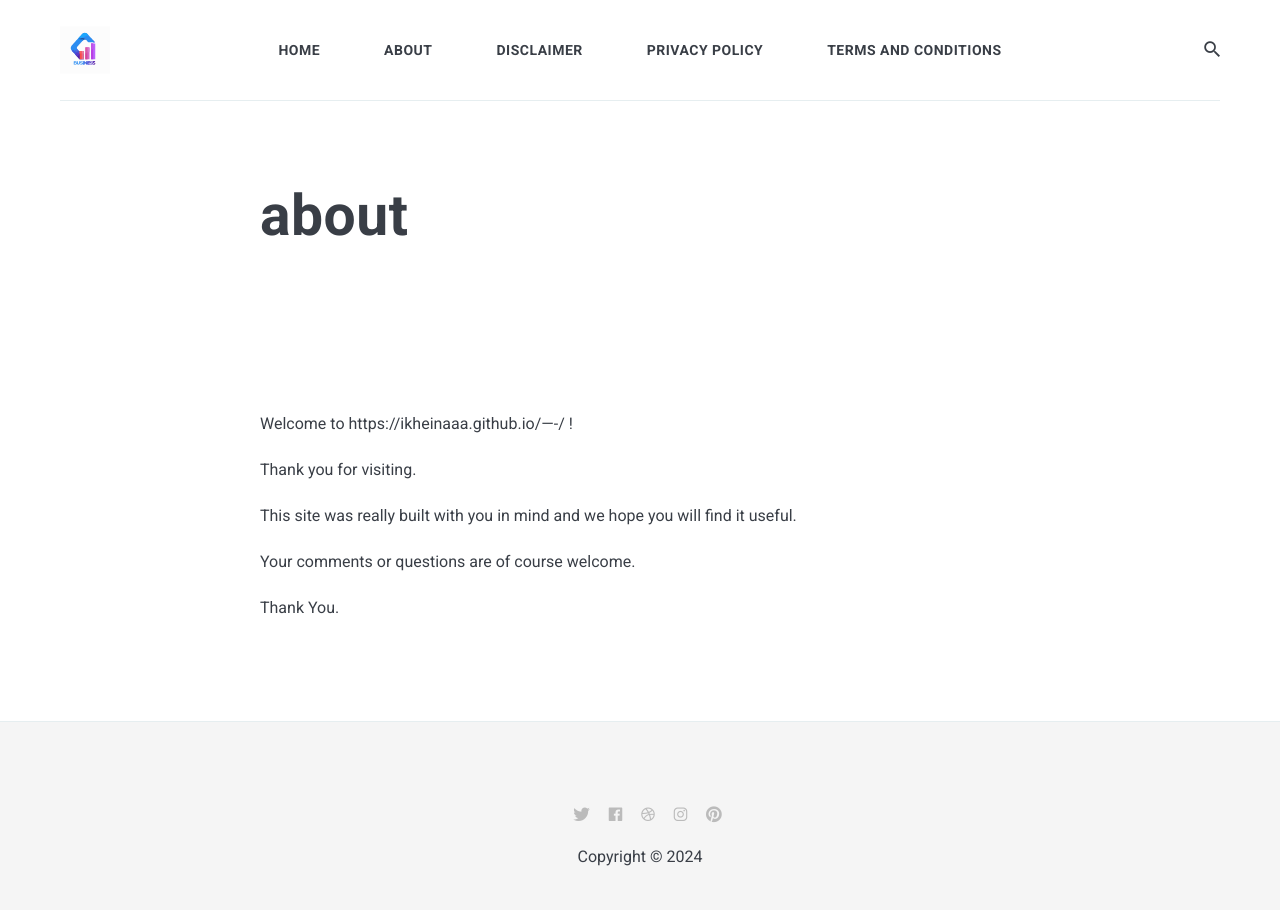
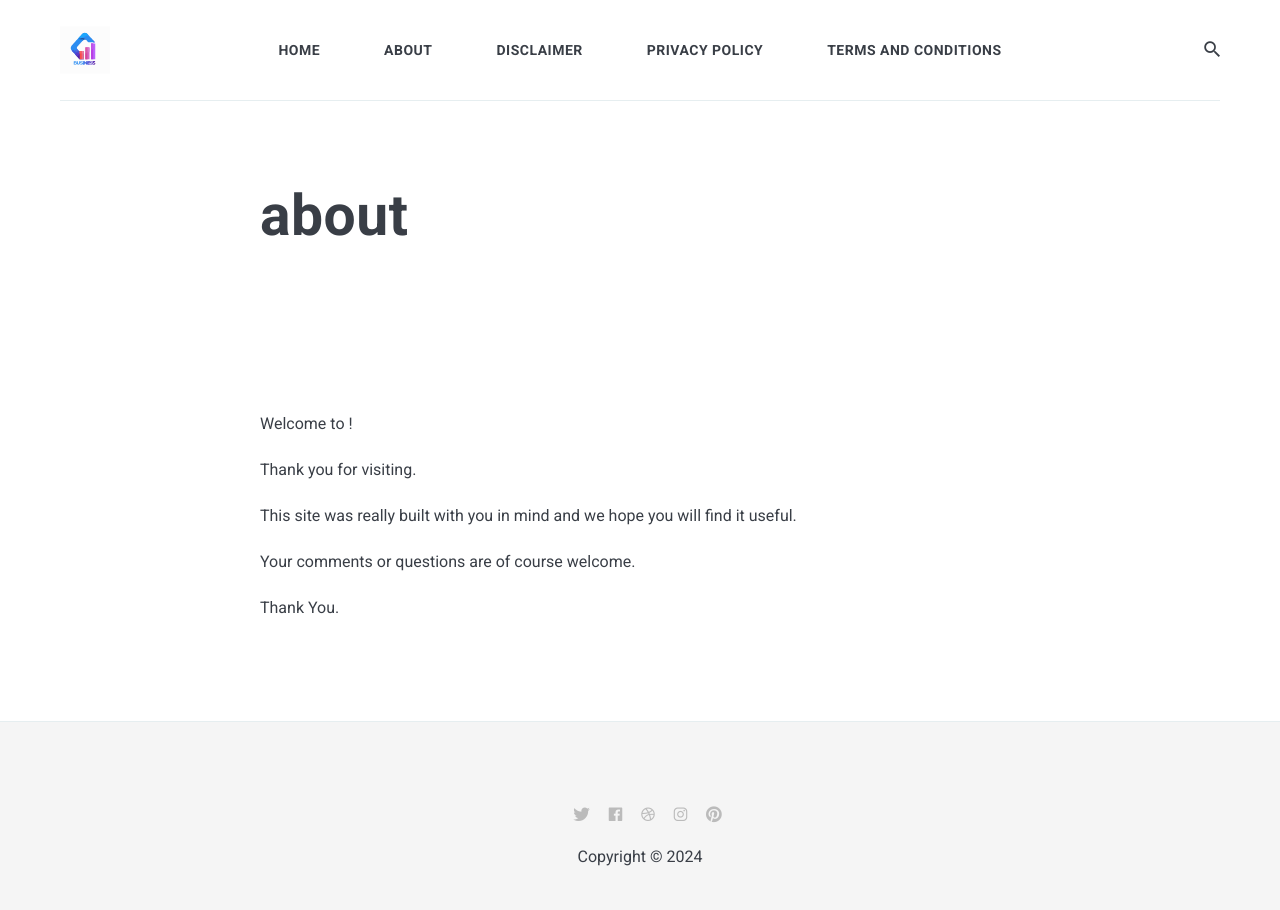
Before and after one commit to ikheinaaa/----, a Jekyll site: the page built from _pages/about.md, in a window 1280 px wide. Built offline with Jekyll 4.4.1, drawn with Linux system fonts in a browser that asks for light colours; nearby versions of some CDN libraries; part of the change alters nothing that is shown.

Commit message:
Update _config.yml

```diff
--- a/_config.yml
+++ b/_config.yml
@@ -1,4 +1,4 @@
-baseurl: "https://ikheinaaa.github.io/----/" # the subpath of your site, e.g. /blog
+baseurl: "" # the subpath of your site, e.g. /blog
 url: "/" # the base hostname & protocol for your site, e.g. http://example.com
 
 
```
